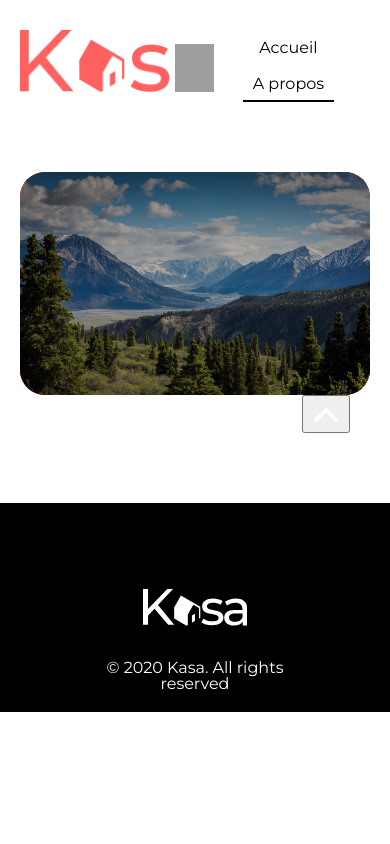
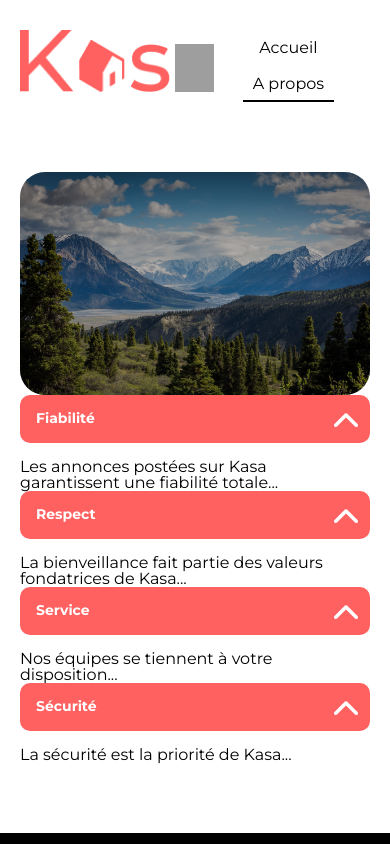
Before and after one commit to FoxCodeur/kasa, a React (Vite) app: page /about in a window 390 px wide. Shown: the top 844 px of the page. Built offline with nearby package versions, Linux system fonts and the light colour scheme; grey boxes are pictures that could not be loaded.

Commit message:
Create ErrorPage component with SCSS styling
- Added ErrorPage component with 404 error message
- Styled ErrorPage using Flexbox for layout
- Included SCSS for ErrorPage with responsive design and proper spacing

```diff
--- a/src/pages/About/About.jsx
+++ b/src/pages/About/About.jsx
@@ -1,12 +1,34 @@
-import React from "react";
+import React, { useState, useEffect } from "react";
+import axios from "axios";
 import "./About.scss";
 import AboutSectionBanner from "./AboutSectionBanner/AboutSectionBanner";
 import Collapse from "./Collapse/Collapse";
+import { use } from "react";
 const About = () => {
+  const [principles, setPrinciples] = useState([]);
+  useEffect(() => {
+    const fetchPrinciples = async () => {
+      try {
+        const response = await axios.get("/AboutList.json");
+        setPrinciples(response.data);
+      } catch (err) {
+        console.error("Error fetching principles:", err);
+      }
+    };
+    fetchPrinciples();
+  }, []);
+
   return (
     <div className="about">
       <AboutSectionBanner />
-      <Collapse />
+      {/* Boucle sur principles pour afficher chaque Collapse */}
+      {principles.map((principle, index) => (
+        <Collapse
+          key={index}
+          title={principle.title}
+          content={principle.content}
+        />
+      ))}
     </div>
   );
 };
--- a/src/pages/About/AboutSectionBanner/AboutSectionBanner.scss
+++ b/src/pages/About/AboutSectionBanner/AboutSectionBanner.scss
@@ -2,7 +2,6 @@
 @use "../../../sass/mixins" as *;
 @use "../../../sass/variables" as *;
 .about-section-banner {
-  background-color: red;
   width: 100%;
   height: 223px;
   border-radius: 25px;
--- a/src/pages/About/Collapse/Collapse.jsx
+++ b/src/pages/About/Collapse/Collapse.jsx
@@ -1,12 +1,13 @@
 import React from "react";
+import PropTypes from "prop-types";
 import "./Collapse.scss";
 
-const Collapse = () => {
+const Collapse = ({ title, content }) => {
   return (
     <section className="collapse-container">
       <div className="header">
         <div className="title-container">
-          <h3></h3>
+          <h3>{title}</h3>
         </div>
         <button className="toggleButton">
           <img
@@ -17,11 +18,14 @@ const Collapse = () => {
       </div>
       <div className="content-container">
         <div className="text-content">
-          <p></p>
+          <p>{content}</p>
         </div>
       </div>
     </section>
   );
 };
-
+Collapse.propTypes = {
+  title: PropTypes.string.isRequired,
+  content: PropTypes.string.isRequired,
+};
 export default Collapse;
--- a/src/pages/About/Collapse/Collapse.scss
+++ b/src/pages/About/Collapse/Collapse.scss
@@ -1,6 +1,36 @@
 @use "../../../sass/variables" as *;
 @use "../../../sass/mixins" as *;
+
 .collapse-container {
+  max-width: 1023px;
+  width: 100%;
+  display: flex;
+  flex-direction: column;
+  margin: auto;
+
   .header {
+    color: $quaternary-color;
+    background-color: $primary-color;
+    border-radius: 10px;
+    @include s-font-bold;
+    padding: 0.5rem 0.5rem 0.5rem 1rem;
+    margin-bottom: 1rem;
+    display: flex;
+    justify-content: space-between;
+    align-items: center;
+
+    .toggleButton {
+      background-color: transparent;
+      border: none;
+      padding: 0;
+      cursor: pointer;
+      transition: transform 0.3s ease; /* Transition pour la rotation de l'image */
+
+      &.active {
+        img {
+          transform: rotate(180deg); /* Rotation de 180° quand actif */
+        }
+      }
+    }
   }
 }
--- a/src/pages/ErrorPage/ErrorPage.jsx
+++ b/src/pages/ErrorPage/ErrorPage.jsx
@@ -1,10 +1,14 @@
-import React from "react";
+import { Link } from "react-router-dom";
 import "./ErrorPage.scss";
+
 const ErrorPage = () => {
   return (
     <div className="error-page">
-      <h1>Page Not Found</h1>
-      <p>La page que vous cherchez n&rsquo;existe pas.</p>
+      <h1>404</h1>
+      <p>Oups! La page que vous demandez n&rsquo;existe pas.</p>
+      <Link to="/" className="return-home">
+        Retourner sur la page d&apos;accueil
+      </Link>
     </div>
   );
 };
--- a/src/pages/ErrorPage/ErrorPage.scss
+++ b/src/pages/ErrorPage/ErrorPage.scss
@@ -0,0 +1,29 @@
+/* ErrorPage.scss */
+@use "../../sass/mixins" as *;
+@use "../../sass/variables" as *;
+
+/* Style du container principal de la page d'erreur */
+.error-page {
+  border: 1px solid black;
+  width: 100%;
+  height: 700px;
+  display: flex;
+  flex-direction: column;
+  justify-content: space-around;
+  text-align: center;
+  width: 100%; /* Prend toute la largeur disponible mais pas au-delà du max-width */
+
+  h1 {
+    @include error-font-desktop;
+    color: $primary-color;
+  }
+
+  p {
+    @include xl-font;
+    color: $primary-color;
+  }
+  .return-home {
+    @include m-font-light;
+    text-decoration: underline;
+  }
+}
--- a/src/pages/FichesLogements/FichesLogement.jsx
+++ b/src/pages/FichesLogements/FichesLogement.jsx
@@ -85,7 +85,7 @@ const FicheLogement = () => {
       </div>
 
       <div className="fiche-logement__details">
-        <details>
+        <details className="fiche-logement__description">
           <summary>Description</summary>
           <div className="summary-content">
             Lorem ipsum dolor, sit amet consectetur adipisicing elit. Quas
--- a/src/pages/Home/cardListSection/CardListSection.jsx
+++ b/src/pages/Home/cardListSection/CardListSection.jsx
@@ -1,34 +1,36 @@
 import React, { useState, useEffect } from "react";
-import { NavLink } from "react-router-dom";
+import { NavLink, useNavigate } from "react-router-dom";
 import axios from "axios";
 import "./CardListSection.scss";
 import HebergementCard from "../cardListSection/hebergementCard/HebergementCard";
 
 const CardListSection = () => {
-  const [hebergements, setHebergements] = useState([]);
-  const [error, setError] = useState(null); // Ajouter un état pour gérer l'erreur
+  const [hebergements, setHebergements] = useState([]); // S'assurer que l'état initial est un tableau
+  const navigate = useNavigate(); // Hook de navigation pour rediriger l'utilisateur
 
   useEffect(() => {
-    // Fonction asynchrone dans useEffect pour utiliser 'await'
     const fetchData = async () => {
       try {
         const response = await axios.get("/data.json");
-        setHebergements(response.data); // Mise à jour de l'état avec les données
+
+        if (!Array.isArray(response.data)) {
+          throw new Error("Format de données incorrect.");
+        }
+
+        setHebergements(response.data);
       } catch (err) {
-        setError("Une erreur est survenue lors du chargement des données."); // Mise à jour de l'état en cas d'erreur
-        console.error("Erreur lors de la récupération des données:", err); // Affichage de l'erreur dans la console
+        console.error("Erreur lors de la récupération des données:", err);
+        navigate("*"); // Redirection vers la page d'erreur (route 404 ou personnalisée)
       }
     };
 
-    fetchData(); // Appel de la fonction asynchrone
-  }, []);
+    fetchData();
+  }, [navigate]);
 
   return (
     <article className="card-list-article">
       <div className="card-list-section">
-        {error ? ( // Affichage du message d'erreur si une erreur survient
-          <div className="error-message">{error}</div>
-        ) : (
+        {Array.isArray(hebergements) &&
           hebergements.map((hebergement) => (
             <NavLink
               key={hebergement.id}
@@ -40,8 +42,7 @@ const CardListSection = () => {
                 cover={hebergement.cover}
               />
             </NavLink>
-          ))
-        )}
+          ))}
       </div>
     </article>
   );
--- a/src/sass/_mixins.scss
+++ b/src/sass/_mixins.scss
@@ -153,6 +153,16 @@
 // ==============================
 // les Fonts
 // ==============================
+@mixin error-font-desktop {
+  font-size: $font-size-404-error-desktop; // 288px
+  font-weight: 700;
+}
+@mixin error-font-mobile {
+  font-size: $font-size-404-error-mobile; // 96px
+  line-height: 136.9px;
+  font-weight: 700;
+}
+
 @mixin xx-font {
   font-size: $font-size-xxxl; // 48px
   line-height: 68.45px;
--- a/src/sass/_variables.scss
+++ b/src/sass/_variables.scss
@@ -1,4 +1,6 @@
 // Définition des variables de tailles de police
+$font-size-404-error-desktop: 288px; /* Taille du titre "Erreur 404" */
+$font-size-404-error-mobile: 96px; /* Taille de la description */
 $font-size-xxxl: 48px;
 $font-size-xxl: 36px;
 $font-size-xl: 24px;
```
